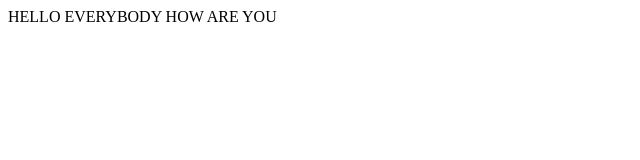
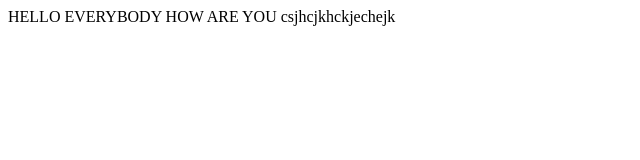
Before and after one commit to geetika81/repo1, a plain HTML site: page index.html in a window 1280 px wide. Shown: the whole page, without its empty margins (0-640 px from the left). Drawn offline with Linux system fonts and the light colour scheme.

Commit message:
changes 2 done

```diff
--- a/index.html
+++ b/index.html
@@ -3,6 +3,7 @@
 <body>
 HELLO EVERYBODY
 HOW ARE YOU
+csjhcjkhckjechejk
 </body>
 </head>
 </html>
```
